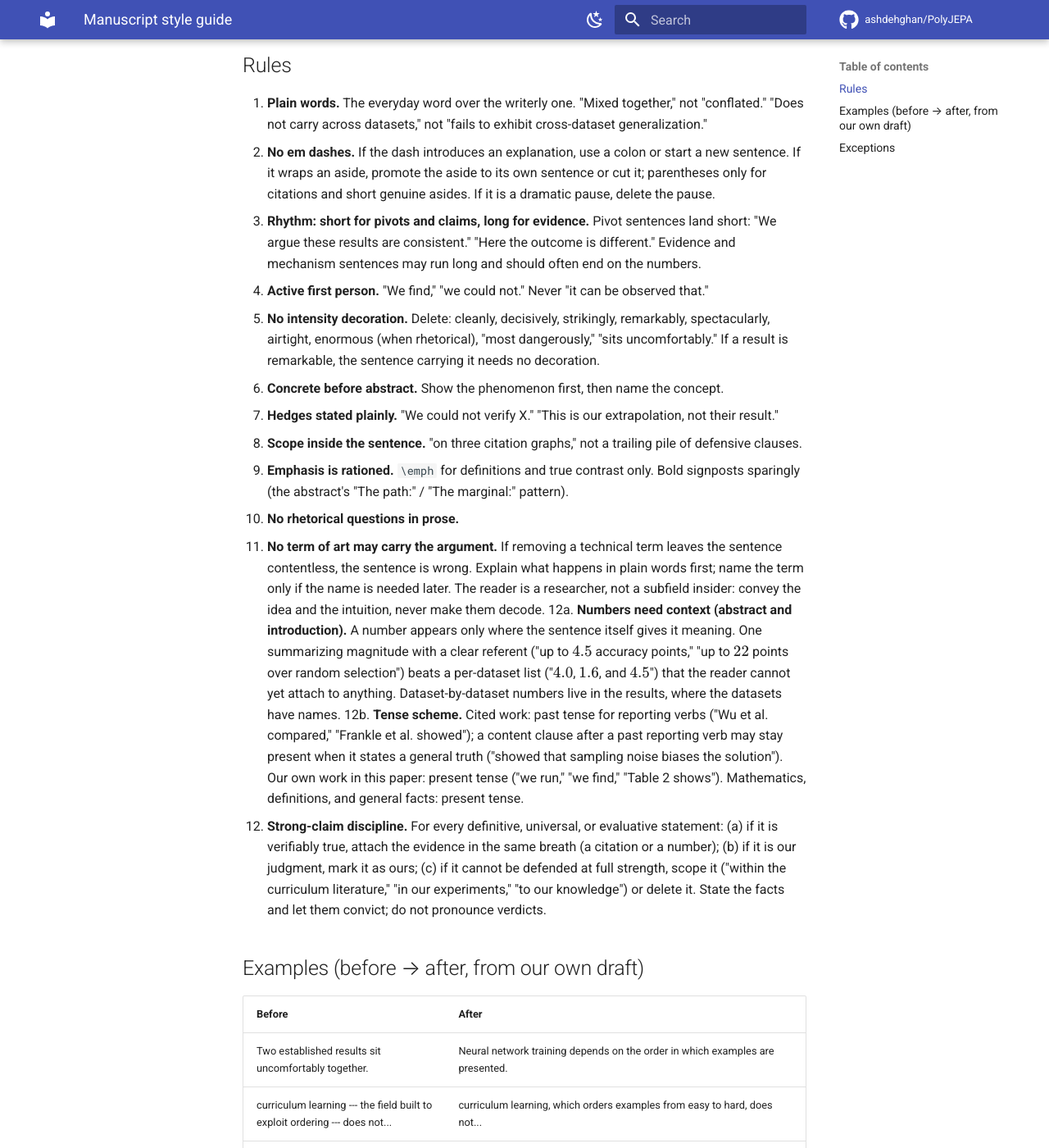
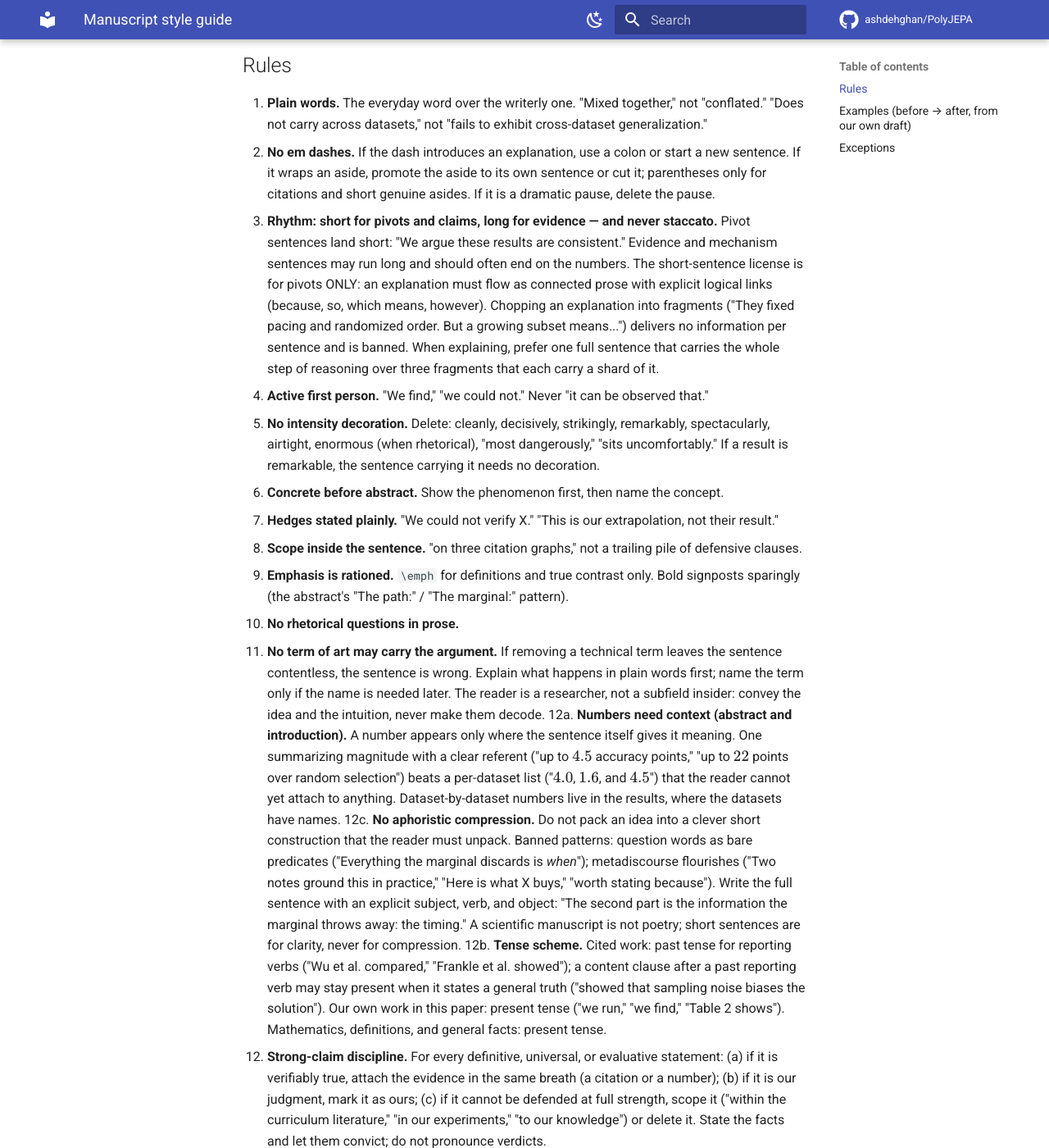
Before and after one commit to ashdehghan/PolyJEPA, an MkDocs documentation site: the page built from docs/style_guide.md, in a window 1280 px wide and 1400 px high, scrolled down 282 px. Shown: the whole window at 82% size. Built offline with MkDocs 1.6.1 and Material for MkDocs 9.7.7, drawn with Linux system fonts in a browser that asks for light colours; comment, search, counter and statistics services are not loaded; some of the changed text lies outside the part shown.

Commit message:
Style guide: descriptive headings (rule 13); final clarity rule (rule 14)
Co-Authored-By: Claude Fable 5 <noreply@anthropic.com>

```diff
--- a/docs/style_guide.md
+++ b/docs/style_guide.md
@@ -13,9 +13,14 @@ governed by `claim_audit.md`.
    sentence. If it wraps an aside, promote the aside to its own sentence or cut it;
    parentheses only for citations and short genuine asides. If it is a dramatic pause,
    delete the pause.
-3. **Rhythm: short for pivots and claims, long for evidence.** Pivot sentences land short:
-   "We argue these results are consistent." "Here the outcome is different." Evidence and
-   mechanism sentences may run long and should often end on the numbers.
+3. **Rhythm: short for pivots and claims, long for evidence — and never staccato.** Pivot
+   sentences land short: "We argue these results are consistent." Evidence and mechanism
+   sentences may run long and should often end on the numbers. The short-sentence license is
+   for pivots ONLY: an explanation must flow as connected prose with explicit logical links
+   (because, so, which means, however). Chopping an explanation into fragments ("They fixed
+   pacing and randomized order. But a growing subset means...") delivers no information per
+   sentence and is banned. When explaining, prefer one full sentence that carries the whole
+   step of reasoning over three fragments that each carry a shard of it.
 4. **Active first person.** "We find," "we could not." Never "it can be observed that."
 5. **No intensity decoration.** Delete: cleanly, decisively, strikingly, remarkably,
    spectacularly, airtight, enormous (when rhetorical), "most dangerously," "sits
@@ -37,6 +42,13 @@ governed by `claim_audit.md`.
     $4.5$ accuracy points," "up to $22$ points over random selection") beats a per-dataset
     list ("$4.0$, $1.6$, and $4.5$") that the reader cannot yet attach to anything.
     Dataset-by-dataset numbers live in the results, where the datasets have names.
+12c. **No aphoristic compression.** Do not pack an idea into a clever short construction
+    that the reader must unpack. Banned patterns: question words as bare predicates
+    ("Everything the marginal discards is *when*"); metadiscourse flourishes ("Two notes
+    ground this in practice," "Here is what X buys," "worth stating because"). Write the
+    full sentence with an explicit subject, verb, and object: "The second part is the
+    information the marginal throws away: the timing." A scientific manuscript is not
+    poetry; short sentences are for clarity, never for compression.
 12b. **Tense scheme.** Cited work: past tense for reporting verbs ("Wu et al. compared,"
     "Frankle et al. showed"); a content clause after a past reporting verb may stay present
     when it states a general truth ("showed that sampling noise biases the solution"). Our
@@ -63,6 +75,18 @@ governed by `claim_audit.md`.
 | (Rule 11) prove self-paced learning is majorization--minimization on an implicit objective with a non-convex robust regularizer: a robust loss, not a curriculum | Self-paced learning looks like a curriculum: the model trains on its easiest examples first and adds harder ones as it improves. Meng et al. proved this procedure is exactly equivalent to ordinary training on a fixed objective in which each example's loss is capped, so that hard examples simply count less. Whatever it gains, it gains from suppressing hard examples, not from order. |
 | (Rule 12) a large applied literature and a thin evidential one | The applied literature is large [survey]. Direct evidence that the ordering itself helps is harder to find, and the most systematic test of that question found none [Wu]. |
 
+13. **Headings are descriptive noun phrases.** Section and paragraph titles name their
+    content in standard scientific form ("Related work," "Directional consistency,"
+    "Cross-domain evaluation"). Never editorial one-liners ("Related work, and what is
+    actually ours"), never claims-as-titles ("The probe bank cannot predict the compass"),
+    never staging ("The negative results, first").
+14. **Write clearly, in natural connected prose. Full stop.** One complete thought per
+    sentence, stated plainly, joined with explicit logic (because, so, however) when the
+    reasoning continues. Short sentences are fine when they are clear and complete. Long
+    sentences are fine when the thought needs them. Never shorten to be punchy, never
+    lengthen by chaining clauses, never compress an idea into a construction the reader
+    must decode. The final check is always a human read of the full text, not a script.
+
 ## Exceptions
 
 - Appendix G (research journey) keeps its lab-notebook voice on purpose. It is a journal.
```
